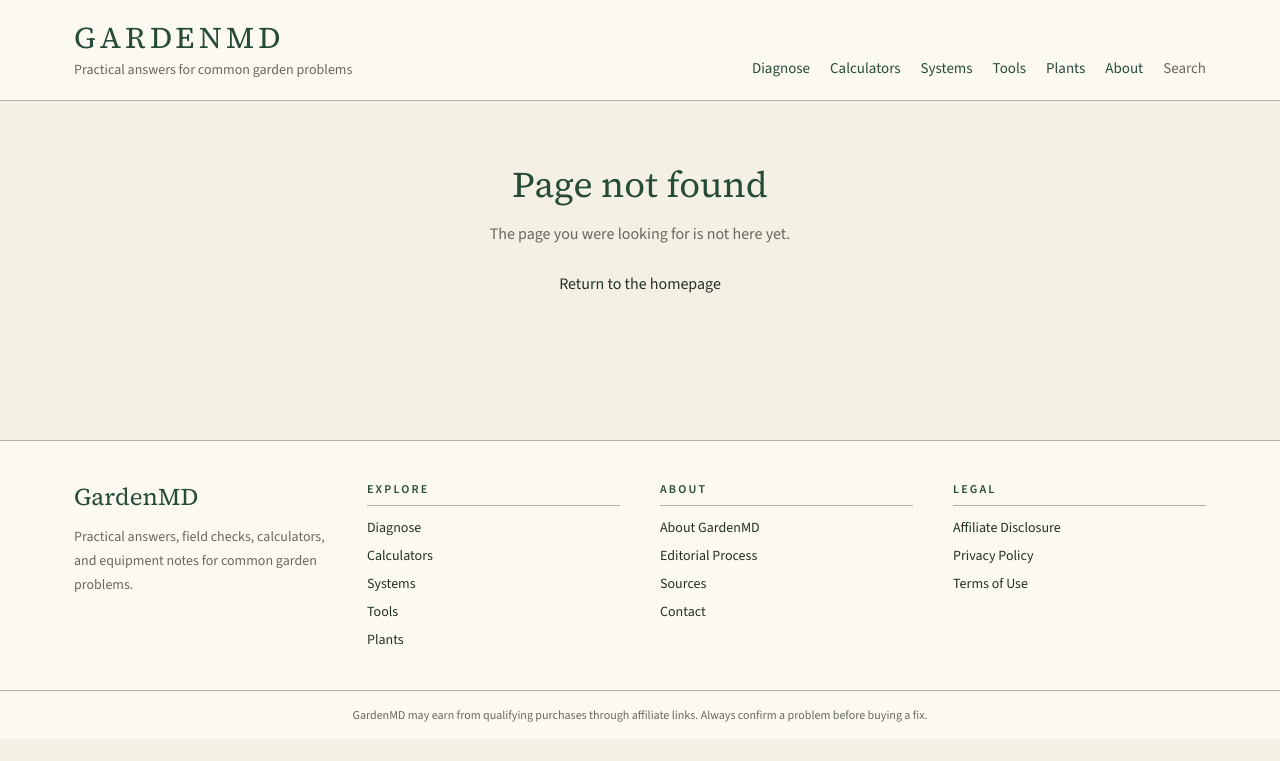
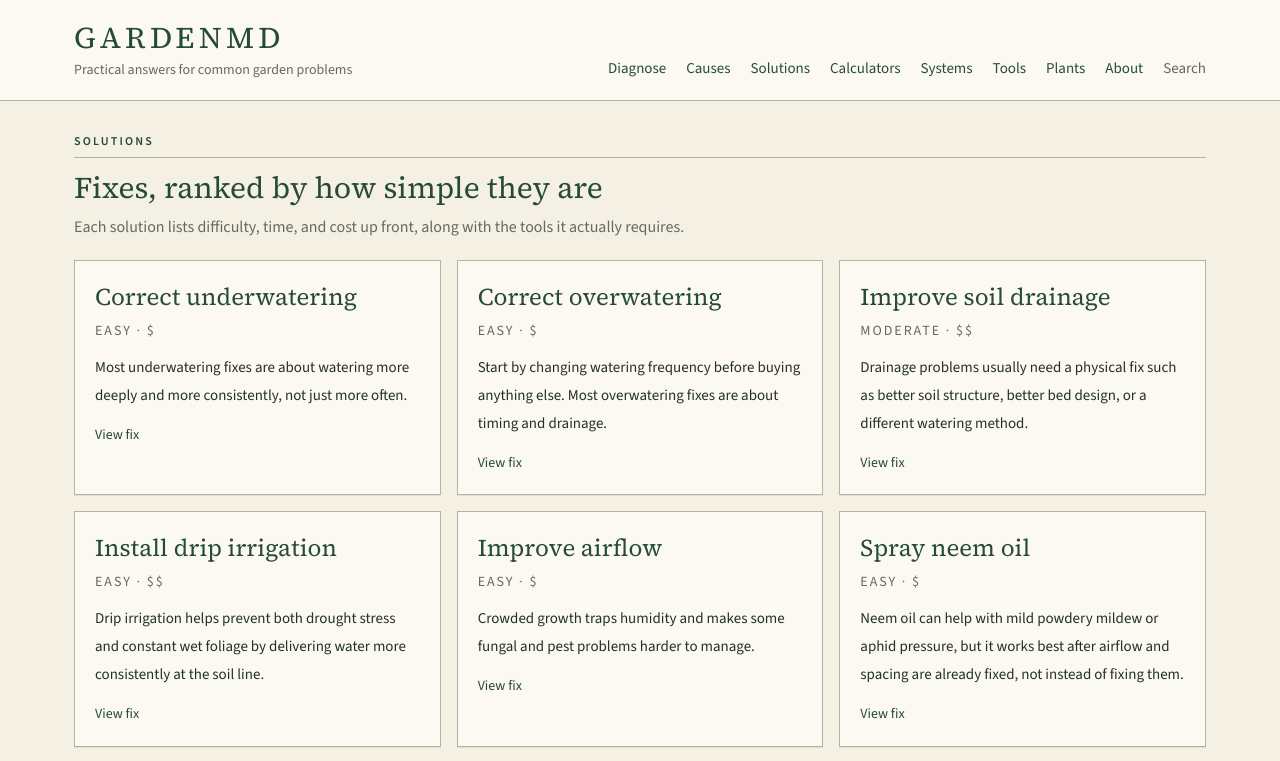
Before and after one commit to beardednotary/the-garden-md, a Next.js app: page /solutions in a window 1280 px wide. Before the commit this address had no page. Shown: the top 761 px of the page. Built offline with nearby package versions, Linux system fonts and the light colour scheme.

Commit message:
Added index pages

```diff
--- a/app/causes/[slug]/page.tsx
+++ b/app/causes/[slug]/page.tsx
@@ -29,7 +29,7 @@ export default async function CausePage({ params }: { params: Promise<{ slug: st
 
   return (
     <div className="mx-auto max-w-shell px-4 py-8 md:px-6">
-      <Breadcrumbs items={[{ href: "/", label: "Home" }, { label: "Cause" }, { label: cause.name }]} />
+      <Breadcrumbs items={[{ href: "/", label: "Home" }, { href: "/causes", label: "Causes" }, { label: cause.name }]} />
       <div className="mt-5 grid gap-10 lg:grid-cols-[minmax(0,760px)_320px]">
         <article>
           <SectionHeading eyebrow={cause.category} title={cause.name} description={cause.description} />
--- /dev/null
+++ b/app/causes/page.tsx
@@ -0,0 +1,24 @@
+import { CardGrid } from "@/components/CardGrid";
+import { SectionHeading } from "@/components/SectionHeading";
+import { causes } from "@/lib/content";
+
+export default function CausesIndexPage() {
+  return (
+    <div className="mx-auto max-w-shell px-4 py-8 md:px-6">
+      <SectionHeading
+        eyebrow="Causes"
+        title="Common causes behind garden problems"
+        description="Each cause page covers how to confirm it, what it typically affects, and the simplest fix to try first."
+      />
+      <CardGrid
+        items={causes.map((entry) => ({
+          href: `/causes/${entry.slug}`,
+          title: entry.name,
+          description: entry.description,
+          meta: entry.category,
+          action: "View cause"
+        }))}
+      />
+    </div>
+  );
+}
--- a/app/sitemap.ts
+++ b/app/sitemap.ts
@@ -5,6 +5,8 @@ export default function sitemap(): MetadataRoute.Sitemap {
   const staticRoutes = [
     "",
     "/diagnose",
+    "/causes",
+    "/solutions",
     "/calculators",
     "/systems",
     "/tools",
--- a/app/solutions/[slug]/page.tsx
+++ b/app/solutions/[slug]/page.tsx
@@ -21,7 +21,7 @@ export default async function SolutionPage({ params }: { params: Promise<{ slug:
 
   return (
     <div className="mx-auto max-w-shell px-4 py-8 md:px-6">
-      <Breadcrumbs items={[{ href: "/", label: "Home" }, { label: "Solution" }, { label: solution.name }]} />
+      <Breadcrumbs items={[{ href: "/", label: "Home" }, { href: "/solutions", label: "Solutions" }, { label: solution.name }]} />
       <div className="mt-5 grid gap-10 lg:grid-cols-[minmax(0,760px)_320px]">
         <article>
           <p className="text-xs font-semibold uppercase tracking-[0.18em] text-green-dark">Solution Guide</p>
--- /dev/null
+++ b/app/solutions/page.tsx
@@ -0,0 +1,24 @@
+import { CardGrid } from "@/components/CardGrid";
+import { SectionHeading } from "@/components/SectionHeading";
+import { solutions } from "@/lib/content";
+
+export default function SolutionsIndexPage() {
+  return (
+    <div className="mx-auto max-w-shell px-4 py-8 md:px-6">
+      <SectionHeading
+        eyebrow="Solutions"
+        title="Fixes, ranked by how simple they are"
+        description="Each solution lists difficulty, time, and cost up front, along with the tools it actually requires."
+      />
+      <CardGrid
+        items={solutions.map((entry) => ({
+          href: `/solutions/${entry.slug}`,
+          title: entry.name,
+          description: entry.summary,
+          meta: `${entry.difficulty} · ${entry.cost}`,
+          action: "View fix"
+        }))}
+      />
+    </div>
+  );
+}
--- a/components/layout/Header.tsx
+++ b/components/layout/Header.tsx
@@ -2,6 +2,8 @@ import Link from "next/link";
 
 const navItems = [
   { href: "/diagnose", label: "Diagnose" },
+  { href: "/causes", label: "Causes" },
+  { href: "/solutions", label: "Solutions" },
   { href: "/calculators", label: "Calculators" },
   { href: "/systems", label: "Systems" },
   { href: "/tools", label: "Tools" },
```
